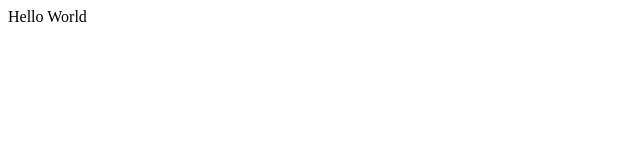
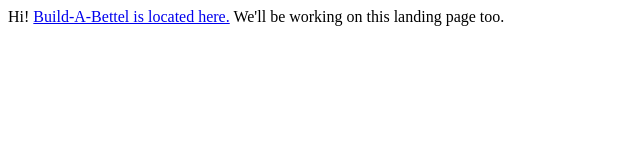
Before and after one commit to Bettelion-Food-Truck/bettelion-food-truck.github.io, a plain HTML site: page index.html in a window 1280 px wide. Shown: the whole page, without its empty margins (0-640 px from the left). Drawn offline with Linux system fonts and the light colour scheme.

Commit message:
Update index.html

```diff
--- a/index.html
+++ b/index.html
@@ -3,6 +3,6 @@
     <title>Bettelion Food Truck</title>
   </head>
   <body>
-    <p>Hello World</p>
+    <p>Hi! <a href="https://bettelion-food-truck.github.io/bettel-hackrew/">Build-A-Bettel is located here.</a> We'll be working on this landing page too.</p>
   </body>
 </html>
```
